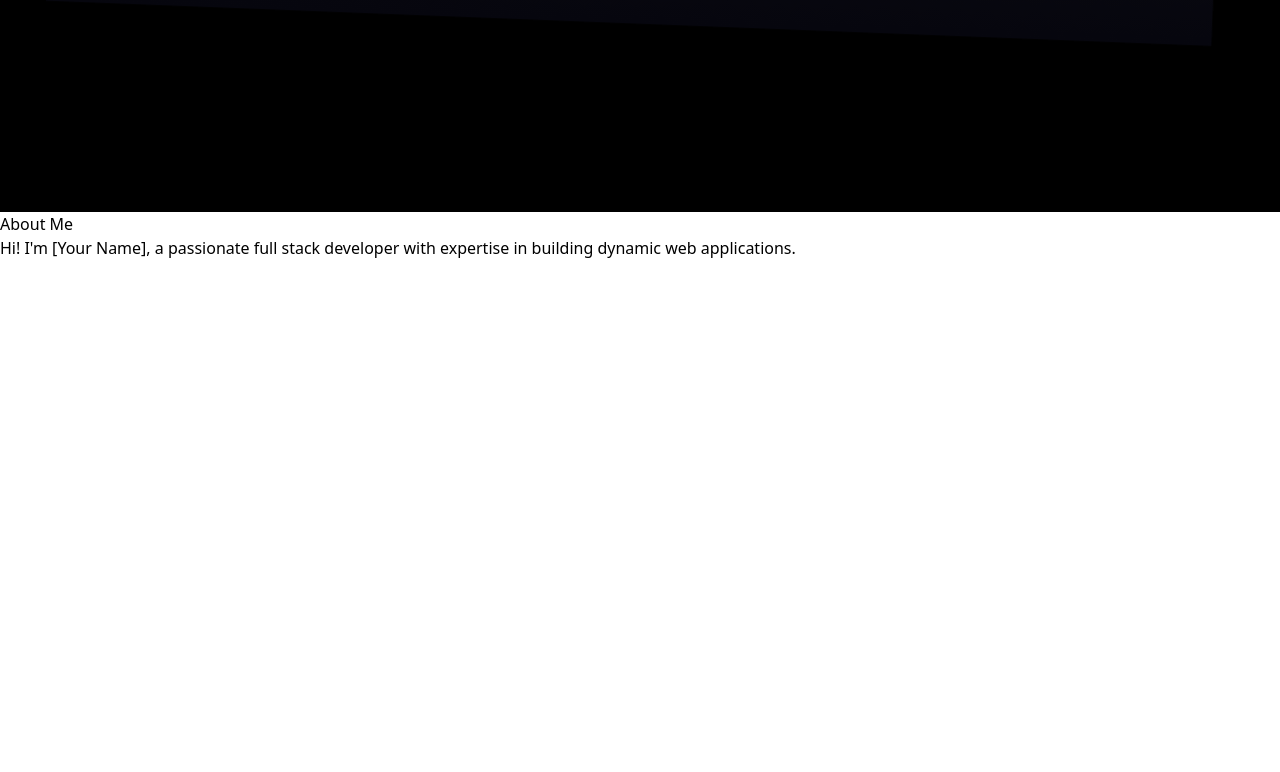
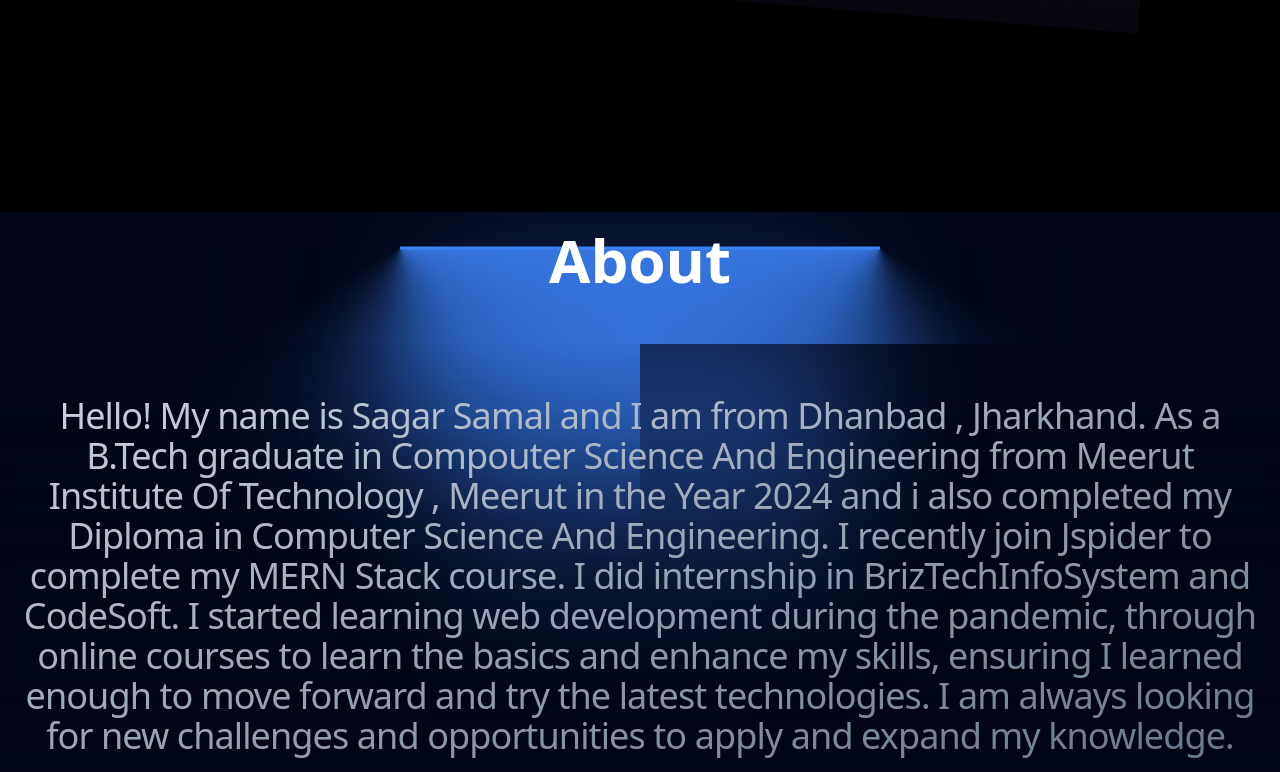
Before and after one commit to sagarkumar3838/portfolio_2025, a React (Vite) app: page / in a window 1280 px wide. Shown: the part 1448-2220 px from the top of the page. Before the commit the page ends 1708 px from the top, so only its background shows below. Built offline with nearby package versions, Linux system fonts and the light colour scheme; a web font is replaced by a local one.

Commit message:
Add about page commit

```diff
--- a/package.json
+++ b/package.json
@@ -21,7 +21,7 @@
     "@tsparticles/react": "^3.0.0",
     "@tsparticles/slim": "^3.7.1",
     "clsx": "^2.1.1",
-    "framer-motion": "^11.16.0",
+    "framer-motion": "^11.16.4",
     "lucide-react": "^0.469.0",
     "react": "^18.3.1",
     "react-dom": "^18.3.1",
--- a/src/component/About.jsx
+++ b/src/component/About.jsx
@@ -1,15 +1,16 @@
 import React from 'react'
+import { LampDemo } from './ui/LampDemo'
+
 
 const About = () => {
   return (
-    <div className=''>
-      <div className="about-container bg-white">
+
       <section className="personal-info">
+        <LampDemo/>
         <h1>About Me</h1>
         <p>Hi! I'm [Your Name], a passionate full stack developer with expertise in building dynamic web applications.</p>
       </section>
-      </div>
-    </div>
+
   )
 }
 
--- /dev/null
+++ b/src/component/ui/LampDemo.jsx
@@ -0,0 +1,109 @@
+
+import React from "react";
+import { motion } from "framer-motion";
+import { cn } from "../utils/cn";
+
+export function LampDemo() {
+  return (
+    <div className="">
+      <div className="flex items-center justify-center relative">
+        <h1 className="absolute z-10 text-white text-4xl md:text-5xl lg:text-6xl text-center mt-24 font-bold">
+          About
+        </h1>
+      </div>
+      <LampContainer>
+        <motion.h3
+          initial={{ opacity: 0.5, y: 100 }}
+          whileInView={{ opacity: 1, y: 0 }}
+          transition={{
+            delay: 0.3,
+            duration: 0.8,
+            ease: "easeInOut",
+          }}
+          className="mt-0 bg-gradient-to-br from-slate-300 to-slate-500 py-4 bg-clip-text text-center text-xl font-medium tracking-tight text-transparent md:text-2xl lg:text-3xl xl:text-4xl"
+        >
+            Hello! My name is Sagar Samal and I am from Dhanbad , Jharkhand. As a B.Tech graduate in Compouter Science And Engineering from Meerut Institute Of Technology , Meerut in the Year 2024 and i also completed my Diploma in Computer Science And Engineering. I recently join Jspider to complete my MERN Stack course. I did internship in BrizTechInfoSystem and CodeSoft. I started learning web development during the pandemic, through online courses to learn the basics and enhance my skills, ensuring I learned enough to move forward and try the latest technologies. I am always looking for new challenges and opportunities to apply and expand my knowledge.
+        </motion.h3>
+      </LampContainer>
+    </div>
+  );
+}
+
+export const LampContainer = ({ children, className }) => {
+  return (
+    <div>
+      <div
+        className={cn(
+          "relative flex min-h-screen flex-col items-center justify-center overflow-hidden bg-slate-950 w-full z-0",
+          className
+        )}
+      >
+        <div className="relative flex w-full flex-1 scale-y-150 items-center justify-center isolate z-0">
+          <motion.div
+            initial={{ opacity: 0.5, width: "15rem" }}
+            whileInView={{ opacity: 1, width: "30rem" }}
+            transition={{
+              delay: 0.3,
+              duration: 0.8,
+              ease: "easeInOut",
+            }}
+            style={{
+              backgroundImage: `conic-gradient(var(--conic-position), var(--tw-gradient-stops))`,
+            }}
+            className="absolute inset-auto right-1/2 h-56 overflow-visible w-[30rem] bg-gradient-conic from-blue-500 via-transparent to-transparent text-white [--conic-position:from_70deg_at_center_top]"
+          >
+            <div className="absolute w-[100%] left-0 bg-slate-950 h-40 bottom-0 z-20 [mask-image:linear-gradient(to_top,white,transparent)]" />
+            <div className="absolute w-40 h-[100%] left-0 bg-slate-950 bottom-0 z-20 [mask-image:linear-gradient(to_right,white,transparent)]" />
+          </motion.div>
+
+          <motion.div
+            initial={{ opacity: 0.5, width: "15rem" }}
+            whileInView={{ opacity: 1, width: "30rem" }}
+            transition={{
+              delay: 0.3,
+              duration: 0.8,
+              ease: "easeInOut",
+            }}
+            style={{
+              backgroundImage: `conic-gradient(var(--conic-position), var(--tw-gradient-stops))`,
+            }}
+            className="absolute inset-auto left-1/2 h-56 w-[30rem] bg-gradient-conic from-transparent via-transparent to-blue-500 text-white [--conic-position:from_290deg_at_center_top]"
+          >
+            <div className="absolute w-40 h-[100%] right-0 bg-slate-950 bottom-0 z-20 [mask-image:linear-gradient(to_left,white,transparent)]" />
+            <div className="absolute w-[100%] right-0 bg-slate-950 h-40 bottom-0 z-20 [mask-image:linear-gradient(to_top, white,transparent)]" />
+          </motion.div>
+
+          <div className="absolute top-1/2 h-48 w-full translate-y-12 scale-x-150 bg-slate-950 blur-2xl"></div>
+          <div className="absolute top-1/2 z-50 h-48 w-full bg-transparent opacity-10 backdrop-blur-md"></div>
+          <div className="absolute inset-auto z-50 h-36 w-[28rem] -translate-y -1/2 rounded-full bg-blue-500 opacity-50 blur-3xl"></div>
+          <motion.div
+            initial={{ width: "8rem" }}
+            whileInView={{ width: "16rem" }}
+            transition={{
+              delay: 0.3,
+              duration: 0.8,
+              ease: "easeInOut",
+            }}
+            className="absolute inset-auto z-0 w-64 -translate-y-[6rem] rounded-full bg-blue-500 blur-2xl"
+          ></motion.div>
+          <motion.div
+            initial={{ width: "15rem" }}
+            whileInView={{ width: "30rem" }}
+            transition={{
+              delay: 0.3,
+              duration: 0.8,
+              ease: "easeInOut",
+            }}
+            className="absolute inset-auto z-50 h-0.5 w-[30rem] -translate-y-[7rem] bg-blue-500"
+          ></motion.div>
+
+          <div className="absolute inset-auto z-40 h-20 w-full -translate-y-[12.5rem] bg-slate-950"></div>
+        </div>
+
+        <div className="relative z-50 flex -translate-y-60 flex-col items-center px-5">
+          {children}
+        </div>
+      </div>
+    </div>
+  );
+};
```
Also changed, not shown: 1 other file (tests, documents, lock files or other folders).
